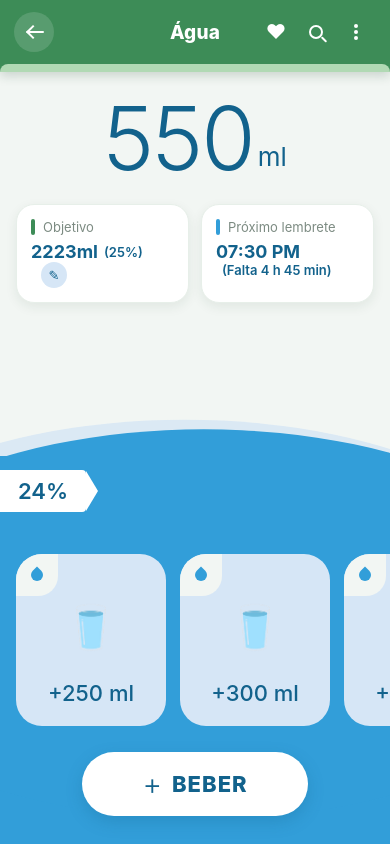
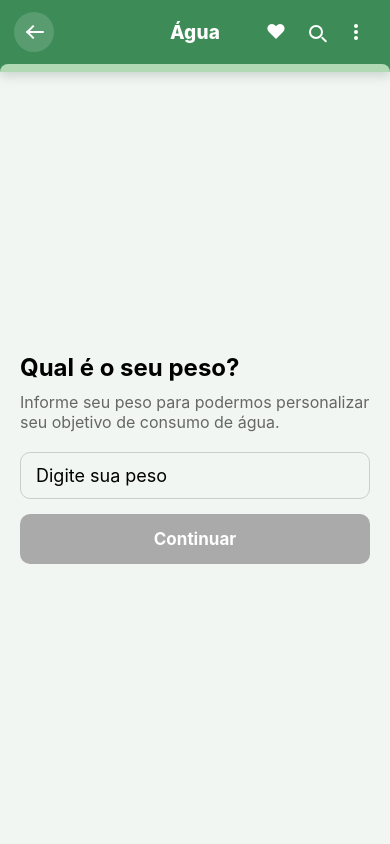
Before and after one commit to MatheusBier702/blood, a React Native app: screen /Agua in a window 390 px wide. Built offline with nearby package versions, Linux system fonts and the light colour scheme.

Commit message:
adicionado funcionamento na Agua

```diff
--- a/src/pages/Agua/AddCopo/AddCopo.js
+++ b/src/pages/Agua/AddCopo/AddCopo.js
@@ -1,14 +1,88 @@
 import React from "react";
-import { Text, Pressable } from "react-native";
+import {
+  Text,
+  Pressable,
+  Modal,
+  View,
+  TextInput,
+} from "react-native";
 import { styles } from "../../../screen/css/AddCopoStyle";
+import {HistoricoCard} from "../HistoricoCard/HistoricoCard";
+import {GlobalContextAgua} from "../GlobalContextAgua"
 
 export const AddCopo = () => {
+
+  const {addValue, modalVisible, setModalVisible} = React.useContext(GlobalContextAgua)
+
+  // const [modalVisible, setModalVisible] = React.useState(false);
+  const [valorInput, setValorInput] = React.useState("");
+
+  function handleAbrirModal() {
+    setModalVisible(true);
+  }
+
+  function handleSelecionar(value) {
+    console.log(value);
+    setModalVisible(false);
+
+    addValue(value)
+  }
+
+
+
   return (
-    <Pressable
-      style={({ pressed }) => [styles.botao, pressed && styles.botaoPressionado]}
-    >
-      <Text style={styles.mais}>+</Text>
-      <Text style={styles.texto}>BEBER</Text>
-    </Pressable>
+    <>
+      <Pressable
+        style={({ pressed }) => [
+          styles.botao,
+          pressed && styles.botaoPressionado,
+        ]}
+        onPress={handleAbrirModal}
+      >
+        <Text style={styles.mais}>+</Text>
+        <Text style={styles.texto}>BEBER</Text>
+      </Pressable>
+
+      <Modal
+        visible={modalVisible}
+        transparent
+        animationType="fade"
+        onRequestClose={() => setModalVisible(false)}
+      >
+        <View style={styles.overlay}>
+          <View style={styles.modal}>
+            <Text style={styles.modalTitulo}>
+              Beber
+            </Text>
+
+            <TextInput
+              style={styles.input}
+              placeholder="Quantidade de água em ml"
+              keyboardType="numeric"
+              value={valorInput}
+              onChangeText={setValorInput}
+            />
+
+            <Pressable
+              style={styles.cancelar}
+              onPress={() => handleSelecionar(valorInput)}
+            >
+              <Text style={styles.cancelarTexto}>
+                Beber
+              </Text>
+            </Pressable>
+
+            <Pressable
+              style={styles.cancelar}
+              onPress={() => setModalVisible(false)}
+            >
+              <Text style={styles.cancelarTexto}>
+                Cancelar
+              </Text>
+            </Pressable>
+          </View>
+        </View>
+      </Modal>
+    </>
   );
 };
--- a/src/pages/Agua/Consumo/consumo.js
+++ b/src/pages/Agua/Consumo/consumo.js
@@ -7,6 +7,7 @@ export const Consumo = ({
   objetivo = 2000,
   lembrete = "--:--",
   falta = "",
+  atingiuObjetivo = false,
 }) => {
   const porcentagem = objetivo > 0 ? Math.round((consumido / objetivo) * 100) : 0;
 
@@ -20,7 +21,12 @@ export const Consumo = ({
 
       <View style={styles.cardsLinha}>
         {/* objetivo */}
-        <View style={styles.card}>
+        <View
+          style={[
+            styles.card,
+            atingiuObjetivo && styles.cardObjetivoAtingido,
+          ]}
+        >
           <View style={styles.cardCabecalho}>
             <View style={[styles.cardBarra, styles.cardBarraObjetivo]} />
             <Text style={styles.cardTitulo}>Objetivo</Text>
@@ -33,6 +39,12 @@ export const Consumo = ({
               <Text style={styles.botaoEditarGlifo}>✎</Text>
             </Pressable>
           </View>
+
+          {!atingiuObjetivo && (
+            <View style={styles.etiquetaMetaPendente}>
+              <Text style={styles.etiquetaMetaPendenteTexto}>Falta</Text>
+            </View>
+          )}
         </View>
 
         {/* próximo lembrete */}
--- /dev/null
+++ b/src/pages/Agua/GlobalContextAgua.js
@@ -0,0 +1,82 @@
+import React from "react";
+
+export const GlobalContextAgua = React.createContext();
+
+export const GlobalStorageAgua = ({ children }) => {
+  const [coposArray, setCoposArray] = React.useState([]);
+
+  const [consumo, setConsumo] = React.useState(0);
+  const [peso, setPeso] = React.useState("");
+
+  const [value, setValue] = React.useState(0);
+  const [modalVisible, setModalVisible] = React.useState(false);
+
+  // Calcula o objetivo de água baseado no peso
+  // Peso em kg × 0,35 = litros
+  // Depois converte para ml
+  const objetivo = peso
+    ? Math.round(Number(peso) * 35 )
+    : 3000;
+
+  function addValue(value) {
+    const numero = Number(value);
+
+    setModalVisible(false);
+
+    // Ignora valor vazio, texto inválido ou número <= 0, pra nunca
+    // deixar o consumo virar NaN (o que travaria tudo pra sempre,
+    // já que NaN + qualquer coisa continua sendo NaN).
+    if (!Number.isFinite(numero) || numero <= 0) {
+      return;
+    }
+
+    setValue(numero);
+    setCoposArray((prev) => [...prev, numero]);
+    setConsumo((prev) => prev + numero);
+  }
+
+  function handleBeberAgua(value) {
+    const numero = Number(value);
+
+    if (!Number.isFinite(numero) || numero <= 0) {
+      return;
+    }
+
+    setConsumo((prev) => prev + numero);
+  }
+
+  // Porcentagem do objetivo atingido
+  const porcentagem =
+    objetivo > 0
+      ? Math.round((consumo / objetivo) * 100)
+      : 0;
+
+  // Verifica se o consumo passou do objetivo
+  const atingiuObjetivo = consumo > objetivo;
+
+  if (atingiuObjetivo) {
+    console.log("É maior");
+  } else {
+    console.log("É menor");
+  }
+
+  return (
+    <GlobalContextAgua.Provider
+      value={{
+        consumo,
+        objetivo,
+        addValue,
+        modalVisible,
+        setModalVisible,
+        coposArray,
+        handleBeberAgua,
+        porcentagem,
+        atingiuObjetivo,
+        peso,
+        setPeso,
+      }}
+    >
+      {children}
+    </GlobalContextAgua.Provider>
+  );
+};
--- a/src/pages/Agua/HistoricoCard/HistoricoCard.js
+++ b/src/pages/Agua/HistoricoCard/HistoricoCard.js
@@ -1,12 +1,19 @@
 import React from "react";
 import { Pressable, Text, View, Image } from "react-native";
 import { styles } from "../../../screen/css/HistoricoCardStyle";
-
+import {GlobalContextAgua} from '../GlobalContextAgua'
 const copo = require("../../../screen/assets/copo.png");
 
 export const HistoricoCard = ({ quantidade }) => {
+  const { handleBeberAgua } = React.useContext(GlobalContextAgua)
+
+  // function handleBeberAgua(quantidade) {
+  //   console.log(quantidade)
+  // }
+
+
   return (
-    <Pressable style={styles.card}>
+    <Pressable style={styles.card} onPress={() => handleBeberAgua(quantidade)}>
       <View style={styles.selo}>
         <View style={styles.seloGota} />
       </View>
--- a/src/pages/Agua/Onda/Onda.js
+++ b/src/pages/Agua/Onda/Onda.js
@@ -8,11 +8,17 @@ const LARGURA_TELA = Dimensions.get("window").width;
 // Quanto maior, mais suave a ondulação.
 const ESTICAR = 2;
 
-// porcentagem: valor mostrado na etiqueta (0 a 100)
-// altura: altura da água na tela (por enquanto fixa; depois vai
-//         acompanhar a porcentagem quando o usuário beber)
-export const Onda = ({ porcentagem = 0, altura = "56%" }) => {
+// porcentagem: valor mostrado na etiqueta (0 a 100, mas pode passar de 100
+//              quando o consumo passa do objetivo). A altura da água na tela
+//              acompanha esse valor (limitada a 100%) e sobe/desce animada
+//              toda vez que o usuário bebe água.
+export const Onda = ({ porcentagem = 0 }) => {
   const progresso = useRef(new Animated.Value(0)).current;
+
+  // Controla a altura da água (0 a 100 = 0% a 100% do container).
+  // É essa Animated.Value que faz a etiquetazinha e a curva subirem
+  // suavemente junto, em vez de pular direto pro valor novo.
+  const alturaAnim = useRef(new Animated.Value(0)).current;
 
   useEffect(() => {
     // Vai e volta (0 -> 1 -> 0) suavemente, em loop
@@ -36,6 +42,25 @@ export const Onda = ({ porcentagem = 0, altura = "56%" }) => {
     return () => animacao.stop();
   }, [progresso]);
 
+  useEffect(() => {
+    // A água nunca ocupa mais que 100% do espaço, mesmo que a
+    // porcentagem mostrada na etiqueta passe de 100%.
+    const alvo = Math.max(0, Math.min(porcentagem, 100));
+
+    Animated.timing(alturaAnim, {
+      toValue: alvo,
+      duration: 700,
+      easing: Easing.out(Easing.cubic),
+      // height não pode ser animado pelo driver nativo
+      useNativeDriver: false,
+    }).start();
+  }, [porcentagem, alturaAnim]);
+
+  const alturaInterpolada = alturaAnim.interpolate({
+    inputRange: [0, 100],
+    outputRange: ["0%", "100%"],
+  });
+
   // A curva da frente balança para um lado e a de trás para o outro,
   // com uma leve subida/descida, imitando o movimento do mar.
   const frenteX = progresso.interpolate({
@@ -57,7 +82,7 @@ export const Onda = ({ porcentagem = 0, altura = "56%" }) => {
   });
 
   return (
-    <View style={[styles.container, { height: altura }]}>
+    <Animated.View style={[styles.container, { height: alturaInterpolada }]}>
       {/* curva de trás (mais clara) */}
       <Animated.View
         style={[
@@ -97,6 +122,6 @@ export const Onda = ({ porcentagem = 0, altura = "56%" }) => {
         </View>
         <View style={styles.etiquetaPonta} />
       </View>
-    </View>
+    </Animated.View>
   );
 };
--- a/src/pages/Agua/agua.js
+++ b/src/pages/Agua/agua.js
@@ -1,5 +1,12 @@
 import React from "react";
-import { View, ScrollView } from "react-native";
+import {
+  View,
+  ScrollView,
+  Text,
+  TextInput,
+  TouchableOpacity,
+} from "react-native";
+
 import Header from "../../screen/components/Header";
 import { Consumo } from "./Consumo/consumo";
 import { HistoricoCard } from "./HistoricoCard/HistoricoCard";
@@ -7,23 +14,125 @@ import { AddCopo } from "./AddCopo/AddCopo";
 import { Onda } from "./Onda/Onda";
 import { styles } from "../../screen/css/AguaStyle";
 
-// Quantidades dos cards de copo (por enquanto fixas)
-const copos = [250, 300, 500];
+import {
+  GlobalStorageAgua,
+  GlobalContextAgua,
+} from "./GlobalContextAgua";
 
-export const Agua = () => {
+const AguaContent = () => {
+  const {
+    objetivo,
+    consumo,
+    coposArray,
+    porcentagem,
+    atingiuObjetivo,
+    peso,
+    setPeso
+  } = React.useContext(GlobalContextAgua);
+
+
+  const [formularioEnviado, setFormularioEnviado] = React.useState(false);
+
+  const handleContinuar = () => {
+    if (!peso) {
+      return;
+    }
+
+    setFormularioEnviado(true);
+  };
+
+  // Formulário de peso
+  if (!formularioEnviado) {
+    return (
+      <View style={styles.container}>
+        <Header titulo="Água" voltar />
+
+        <View style={styles.conteudo}>
+          <View
+            style={{
+              flex: 1,
+              justifyContent: "center",
+              paddingHorizontal: 20,
+            }}
+          >
+            <Text
+              style={{
+                fontSize: 24,
+                fontWeight: "bold",
+                marginBottom: 10,
+              }}
+            >
+              Qual é o seu peso?
+            </Text>
+
+            <Text
+              style={{
+                fontSize: 16,
+                color: "#666",
+                marginBottom: 20,
+              }}
+            >
+              Informe seu peso para podermos personalizar seu objetivo de
+              consumo de água.
+            </Text>
+
+            <TextInput
+              value={peso}
+              onChangeText={setPeso}
+              placeholder="Digite sua peso"
+              keyboardType="numeric"
+              maxLength={3}
+              style={{
+                borderWidth: 1,
+                borderColor: "#ccc",
+                borderRadius: 10,
+                paddingHorizontal: 15,
+                paddingVertical: 12,
+                fontSize: 18,
+                marginBottom: 15,
+              }}
+            />
+
+            <TouchableOpacity
+              onPress={handleContinuar}
+              disabled={!peso}
+              style={{
+                backgroundColor: peso ? "#2196F3" : "#aaa",
+                paddingVertical: 15,
+                borderRadius: 10,
+                alignItems: "center",
+              }}
+            >
+              <Text
+                style={{
+                  color: "#fff",
+                  fontSize: 17,
+                  fontWeight: "bold",
+                }}
+              >
+                Continuar
+              </Text>
+            </TouchableOpacity>
+          </View>
+        </View>
+      </View>
+    );
+  }
+
+  // Conteúdo normal da tela
   return (
     <View style={styles.container}>
       <Header titulo="Água" voltar />
 
       <View style={styles.conteudo}>
-        {/* fica atrás de tudo; só o efeito visual por enquanto */}
-        <Onda porcentagem={24} />
+        <Onda porcentagem={porcentagem} />
 
         <Consumo
-          consumido={550}
-          objetivo={2223}
+          consumido={consumo}
+          objetivo={objetivo}
           lembrete="07:30 PM"
           falta="4 h 45 min"
+          atingiuObjetivo={atingiuObjetivo}
         />
 
         <View style={styles.rodape}>
@@ -32,8 +141,11 @@ export const Agua = () => {
             showsHorizontalScrollIndicator={false}
             contentContainerStyle={styles.listaCopos}
           >
-            {copos.map((quantidade) => (
-              <HistoricoCard key={quantidade} quantidade={quantidade} />
+            {coposArray.map((quantidade, index) => (
+              <HistoricoCard
+                key={`${quantidade}-${index}`}
+                quantidade={quantidade}
+              />
             ))}
           </ScrollView>
 
@@ -43,3 +155,11 @@ export const Agua = () => {
     </View>
   );
 };
+
+export const Agua = () => {
+  return (
+    <GlobalStorageAgua>
+      <AguaContent />
+    </GlobalStorageAgua>
+  );
+};
--- a/src/router/AppRoutes.js
+++ b/src/router/AppRoutes.js
@@ -13,6 +13,7 @@ import { Meditacao } from "../pages/Meditacao/meditacao";
 import { Frutas } from "../pages/Frutas/frutas";
 import { Dica } from "../pages/Dica/dica";
 import { Emergencia } from "../pages/Emergencia/emergencia";
+import GlobalStorageAgua from '../pages/Agua/GlobalContextAgua'
 
 const Stack = createNativeStackNavigator();
 
@@ -110,6 +111,7 @@ export default function AppRoutes() {
           headerShown: false,
         }}
       />
+
     </Stack.Navigator>
   );
 }
--- a/src/screen/Colors/cor.js
+++ b/src/screen/Colors/cor.js
@@ -10,6 +10,9 @@ const color = {
     branco: '#FFFFFF',
     borda: '#E7EFE9',
     textoSuave: '#7C8B82',
+
+    // Alerta usado na etiquetazinha de "objetivo não cumprido"
+    vermelho: '#E5484D',
 };
 
 export default color;
--- a/src/screen/css/AddCopoStyle.js
+++ b/src/screen/css/AddCopoStyle.js
@@ -33,6 +33,64 @@ export const styles = StyleSheet.create({
     letterSpacing: 1,
     color: color.colorModelOne,
   },
+
+  // =========================
+  // MODAL
+  // =========================
+
+  overlay: {
+    flex: 1,
+    backgroundColor: "rgba(0, 0, 0, 0.45)",
+    justifyContent: "center",
+    alignItems: "center",
+    paddingHorizontal: 24,
+  },
+
+  modal: {
+    width: "100%",
+    maxWidth: 380,
+    backgroundColor: color.branco,
+    borderRadius: 24,
+    padding: 24,
+    alignItems: "center",
+
+    boxShadow: "0px 8px 24px rgba(18, 98, 140, 0.25)",
+  },
+
+  modalTitulo: {
+    fontSize: 22,
+    fontWeight: "800",
+    color: color.colorModelOne,
+    marginBottom: 20,
+  },
+
+  opcao: {
+    width: "100%",
+    height: 54,
+    borderRadius: 14,
+    backgroundColor: "#EAF7FC",
+    justifyContent: "center",
+    alignItems: "center",
+    marginBottom: 10,
+  },
+
+  opcaoTexto: {
+    fontSize: 18,
+    fontWeight: "700",
+    color: color.colorModelOne,
+  },
+
+  cancelar: {
+    marginTop: 6,
+    paddingVertical: 10,
+    paddingHorizontal: 20,
+  },
+
+  cancelarTexto: {
+    fontSize: 16,
+    fontWeight: "600",
+    color: "#777",
+  },
 });
 
 export default styles;
--- a/src/screen/css/ConsumoStyle.js
+++ b/src/screen/css/ConsumoStyle.js
@@ -40,6 +40,7 @@ export const styles = StyleSheet.create({
 
   card: {
     flex: 1,
+    position: "relative",
     backgroundColor: color.branco,
     borderRadius: 18,
     borderWidth: 1,
@@ -47,6 +48,31 @@ export const styles = StyleSheet.create({
     paddingVertical: 14,
     paddingHorizontal: 14,
     boxShadow: "0px 4px 12px rgba(31, 61, 43, 0.08)",
+  },
+
+  // Quando o consumo passa do objetivo, a div do objetivo fica
+  // verdinha (verde clarinho) em vez de branca.
+  cardObjetivoAtingido: {
+    backgroundColor: color.colorModelFive,
+    borderColor: color.colorModelFive,
+  },
+
+  // Etiquetazinha vermelha que aparece no card do objetivo quando
+  // ele ainda não foi cumprido.
+  etiquetaMetaPendente: {
+    position: "absolute",
+    top: -8,
+    right: -8,
+    backgroundColor: color.vermelho,
+    borderRadius: 8,
+    paddingVertical: 3,
+    paddingHorizontal: 8,
+  },
+
+  etiquetaMetaPendenteTexto: {
+    fontSize: 10,
+    fontWeight: "700",
+    color: color.branco,
   },
 
   cardCabecalho: {
```
